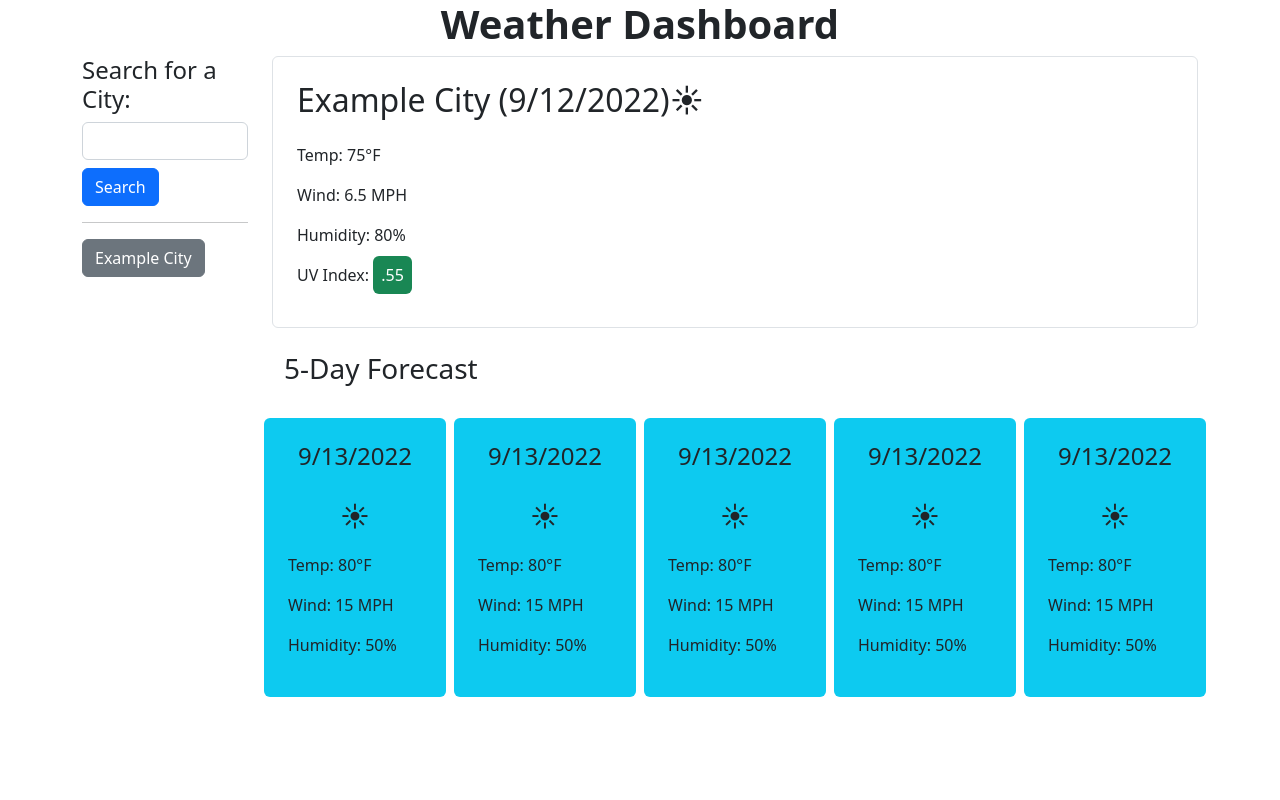
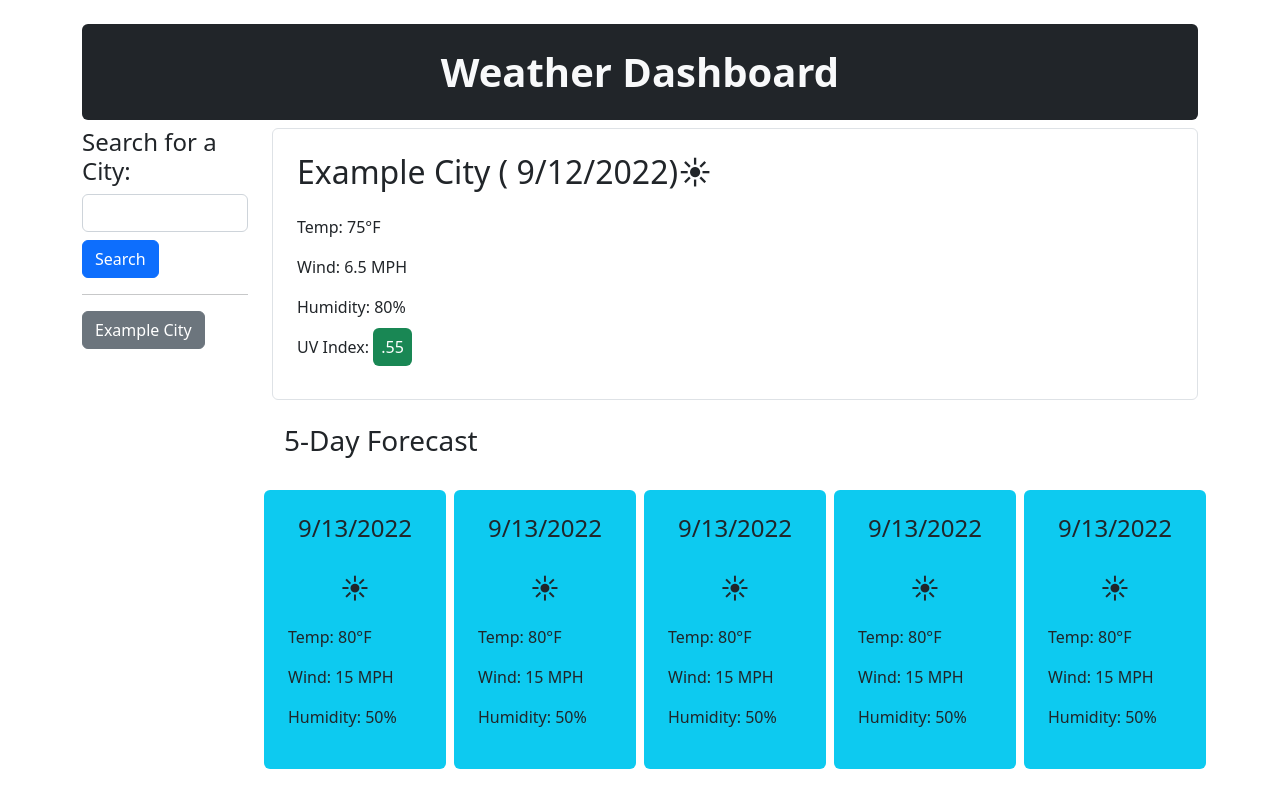
Before and after one commit to AlexanderGalen/WeatherDashboard, a plain HTML site: page index.html in a window 1280 px wide. Drawn offline with nearby package versions, Linux system fonts and the light colour scheme.

Commit message:
style header

```diff
--- a/index.html
+++ b/index.html
@@ -11,7 +11,7 @@
 <body class="container">
 
     <header class="page-title">
-        <h1 class="text-center fw-bold">Weather Dashboard</h1>
+        <h1 class="text-center fw-bold bg-dark text-light rounded mt-4 p-4">Weather Dashboard</h1>
     </header>
 
     <section class="row">
@@ -28,7 +28,7 @@
 
         <main class="col-10">
             <section class="current-weather border rounded p-4">
-                <h2 class="mb-4">Example City (9/12/2022)<i class="weather-icon">☀</i></h2>
+                <h2 class="mb-4"><span id="city-name">Example City</span> ( <span id="current-date">9/12/2022)</span><i class="weather-icon" id="today-weather-icon">☀</i></h2>
                 <p>Temp: 75°F</p>
                 <p>Wind: 6.5 MPH</p>
                 <p>Humidity: 80%</p>
```
